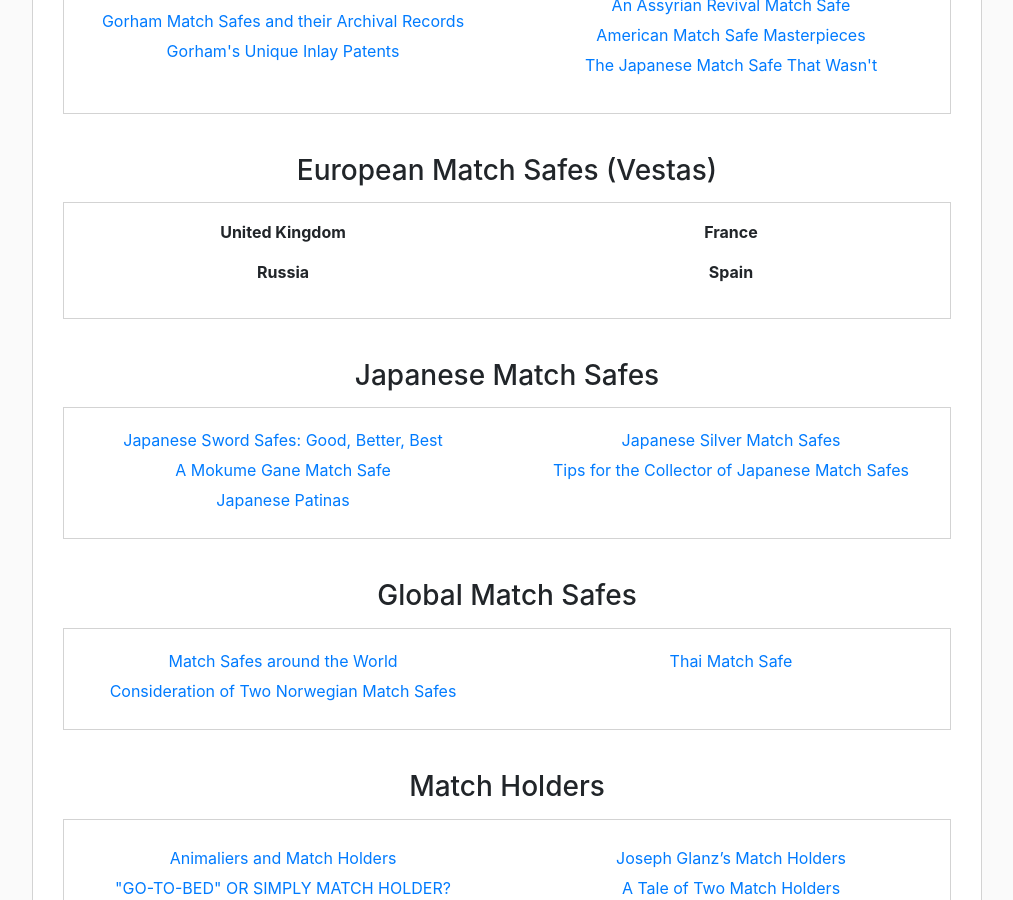
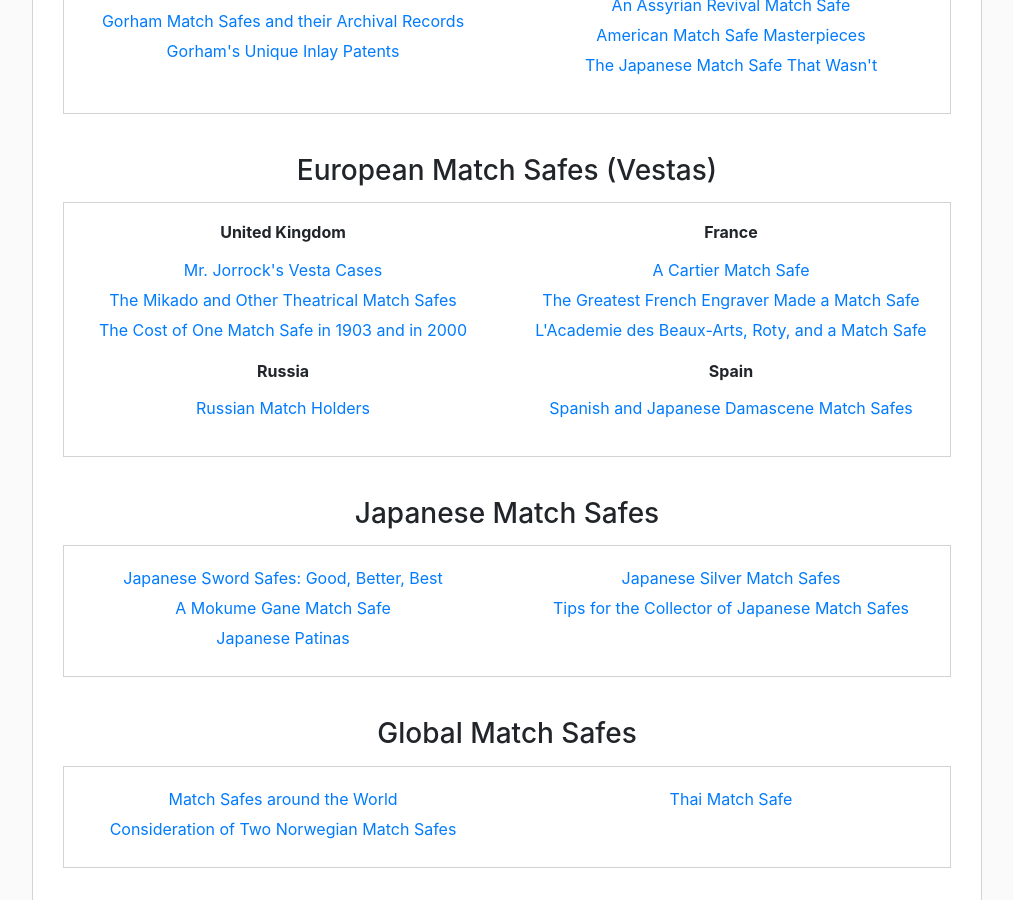
Before and after one commit to neilshapiro/MatchSafeScholar, a Jekyll site: the page built from works.html, in a window 1280 px wide and 900 px high, scrolled down 805 px. Shown: the whole window, without its empty margins (228-1241 px from the left). Built offline with Jekyll 4.4.1, drawn with Linux system fonts in a browser that asks for light colours.

Commit message:
fixed european article section in works page

```diff
--- a/works.html
+++ b/works.html
@@ -53,13 +53,13 @@
     <div class="col-md-6">
       <h6>United Kingdom</h6>
       <ul class="articles">
-        {% for article in site.data.articles.american.uk %}
+        {% for article in site.data.articles.european.uk %}
           {% include article-list-item.html path=article.path title=article.title %}
         {% endfor %}
       </ul>
       <h6 style="margin-top:20px;">Russia</h6>
       <ul class="articles">
-        {% for article in site.data.articles.american.russia %}
+        {% for article in site.data.articles.european.russia %}
           {% include article-list-item.html path=article.path title=article.title %}
         {% endfor %}
       </ul>
@@ -67,13 +67,13 @@
     <div class="col-md-6">
       <h6>France</h6>
       <ul class="articles">
-        {% for article in site.data.articles.american.france %}
+        {% for article in site.data.articles.european.france %}
           {% include article-list-item.html path=article.path title=article.title %}
         {% endfor %}
       </ul>
       <h6 style="margin-top:20px;">Spain</h6>
       <ul class="articles">
-        {% for article in site.data.articles.american.spain %}
+        {% for article in site.data.articles.european.spain %}
           {% include article-list-item.html path=article.path title=article.title %}
         {% endfor %}
       </ul>
```
